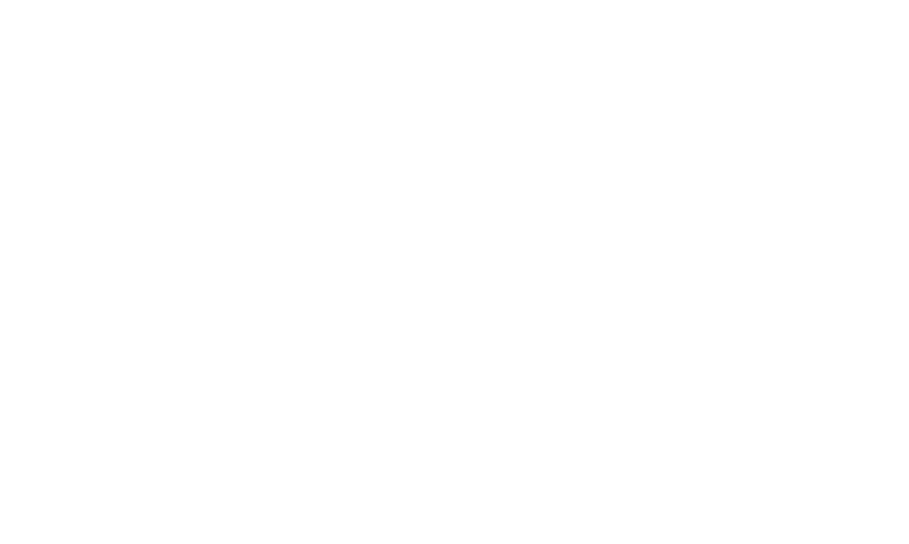
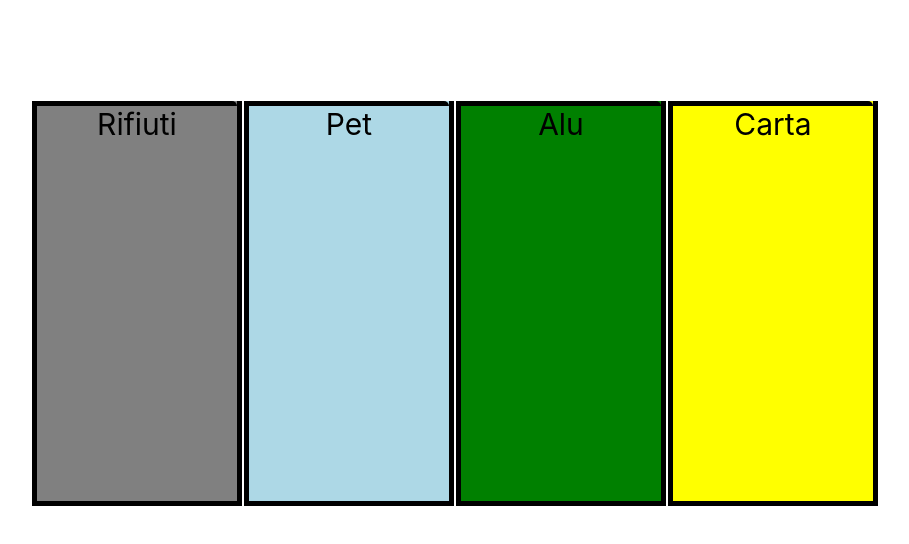
Before and after one commit to BrianPulfer/USI-Hackathon-2019, a plain HTML site: page index.html in a window 1280 px wide. Shown: the whole page, without its empty margins (277-1186 px from the left). Drawn offline with Linux system fonts and the light colour scheme.

Commit message:
Trashbin add

```diff
--- a/css/main.css
+++ b/css/main.css
@@ -0,0 +1,81 @@
+#trashbins{
+    margin-top: 100px;
+    margin-left: 300px;
+}
+
+#trashbins .bin{
+    width: 200px;
+    height: 400px;
+    float: left;
+
+    border: 5px solid black;
+    border-top: none;
+    margin: 1px;
+}
+
+#trashbins .bintop{
+    border-top: 5px solid black;
+    border-bottom: none;
+    border-left: none;
+    border-right: none;
+
+    border-radius: 0px 50px 0px 0px;
+}
+
+#trashbins .binlabel{
+    font-family: -apple-system, BlinkMacSystemFont, 'Segoe UI', Roboto, Oxygen, Ubuntu, Cantarell, 'Open Sans', 'Helvetica Neue', sans-serif;
+    align-content: center;
+    text-align: center;
+    font-size: 30px;
+
+}
+
+#trashbins #rifiuti{
+    background-color: grey;
+}
+
+#trashbins #pet{
+    background-color: lightblue;
+}
+
+#trashbins #alu{
+    background-color: green;
+}
+
+#trashbins #carta{
+    background-color: yellow;
+}
+
+.openingbin{
+    animation: opening 2s forwards;
+
+}
+
+.closingbin{
+    animation: closing 2s forwards;
+
+}
+
+@keyframes opening{
+    0%  {
+        transform-origin: top left;
+        transform: rotate(0deg);
+    }
+
+    100% {
+        transform-origin: top left;
+        transform: rotate(-20deg);
+    }
+}
+
+@keyframes closing{
+    0%  {
+        transform-origin: top left;
+        transform: rotate(-20deg);
+    }
+
+    100% {
+        transform-origin: top left;
+        transform: rotate(0deg);
+    }
+}
--- a/index.html
+++ b/index.html
@@ -5,8 +5,34 @@
     <meta name="viewport" content="width=device-width, initial-scale=1.0">
     <meta http-equiv="X-UA-Compatible" content="ie=edge">
     <title>Smart bin</title>
+
+    <link rel="stylesheet" href="./css/main.css">
 </head>
 <body>
 
+    <div id="trashbins">
+        <div id="rifiuti" class="bin">
+            <div class="bintop"></div>
+            <div class="binlabel">Rifiuti</div>
+        </div>
+
+        <div id="pet" class="bin">
+            <div class="bintop"></div>
+            <div class="binlabel">Pet</div>
+        </div>
+
+        <div id="alu" class="bin">
+            <div class="bintop"></div>
+            <div class="binlabel">Alu</div>
+        </div>
+
+        <div id="carta" class="bin">
+            <div class="bintop"></div>
+            <div class="binlabel">Carta</div>
+        </div>
+    </div>
+
+
+    <script src="./js/main.js"></script>
 </body>
 </html>
```
